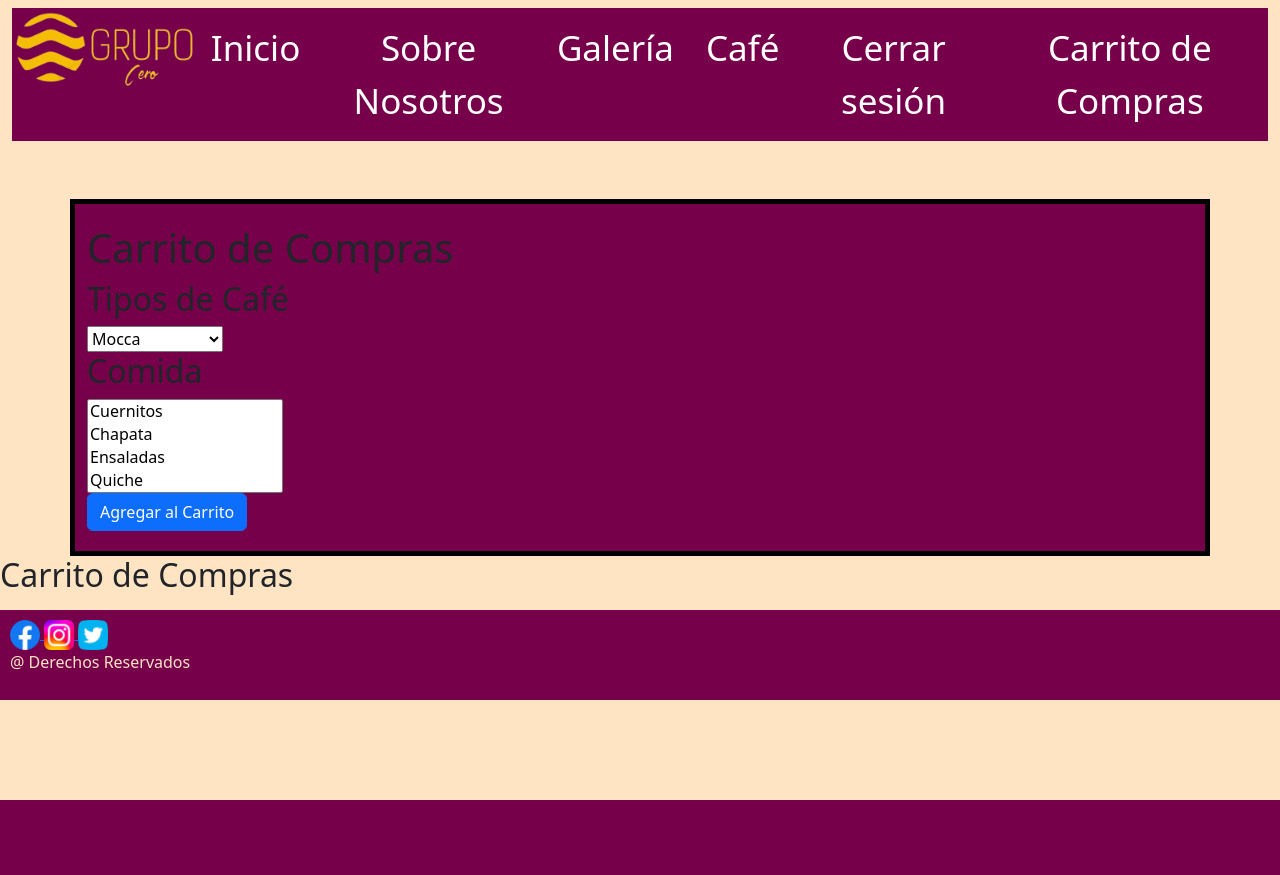
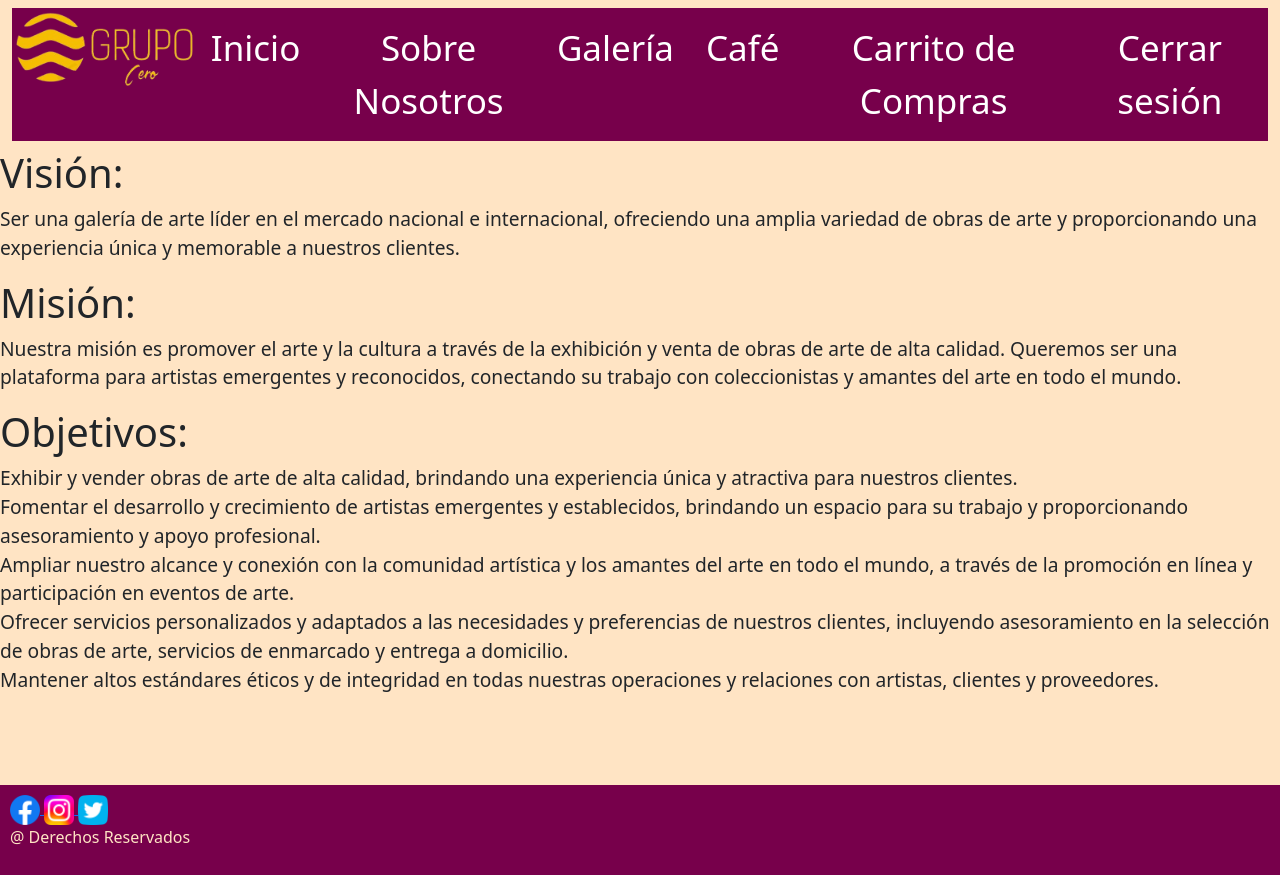
Before and after one commit to JackStar6677/Exp1_Avendano_Rebolledo, a Django app: template cafe/templates/cafe/carrito.html in a window 1280 px wide. Before the commit the page ends 800 px from the top, so only its background shows below. Run offline with Django 4.2, Linux system fonts and the light colour scheme; the template is opened without the code that fills it, so the values that code supplies are empty; parts of the project's set-up code (start-up, migrations or seed data) failed here and were passed over; some libraries are stand-ins or nearby versions.

Commit message:
Update carrito.html

```diff
--- a/cafe/templates/cafe/carrito.html
+++ b/cafe/templates/cafe/carrito.html
@@ -1,15 +1,13 @@
-{% load static %}
-
 <html lang="en">
 <head>
     <meta charset="UTF-8">
     <meta http-equiv="X-UA-Compatible" content="IE=edge">
     <meta name="viewport" content="width=device-width, initial-scale=1.0">
-    <title>Carrito de Compras - Café</title>
-    <link rel="stylesheet" href="{% static 'css/style.css' %}">
-    <link rel="stylesheet" href="{% static 'css/bootstrap.css' %}">
-    <script src="{% static 'js/bootstrap.js' %}"></script>
-    <link rel="icon" href="{% static 'imagenes/icono.png' %}">
+    <title>Grupo Cero</title>
+    <link rel="stylesheet" href="/static/css/style.css">
+    <link rel="stylesheet" href="/static/css/bootstrap.css">
+    <script src="/static/js/bootstrap.js"></script>
+    <link rel="icon" href="/static/imagenes/icono.png">
     <style>
         body {
           background-color: bisque;
@@ -25,165 +23,65 @@
   <div class="collapse navbar-collapse" id="navbarSupportedContent">
     <ul class="navbar-nav me-auto mb-2 mb-lg-0">
       <li>
-            <img src="{% static 'imagenes/logofinal.png' %}" alt="" style="height: 90;">
+        <img src="/static/imagenes/logofinal.png" alt="" style="height: 90;">
       </li>
-          <li class="nav-item">
-            <a class="nav-item active" href="{% url 'index' %}"> Inicio</a>
-          </li>
-          <li class="nav-item">
-            <a class="nav-item active" href="{% url 'pagina2' %}"> Sobre Nosotros</a>
-          </li>
-          <li class="nav-item">
-            <a class="nav-item active" href="{% url 'pagina3' %}" > Galería</a>
-          </li>
+      <LI class="nav-item">
+        <a class="nav-item active" href="/cafe/templates/cafe/index.html"> Inicio </a>
+      </LI>
+      <LI class="nav-item">
+        <a class="nav-item active" href="/cafe/templates/cafe/pagina2.html"> Sobre Nosotros </a>
+      </LI>
+      <LI class="nav-item">
+        <A class="nav-item active" href="/cafe/templates/cafe/pagina3.html" > Galería </A>
+      </LI>
       <li>
-            <a class="nav-item active" href="{% url 'Api' %}">Café</a>
-          </li>
-          <li>
-            <a class="nav-item active" href="{% url 'login' %}">Cerrar sesión</a>
+        <a class="nav-item active" href="/cafe/templates/cafe/Api.html"> Café </a>
       </li>
       <li>
         <a class="nav-item active" href="{%url 'carrito' %}">Carrito de Compras</a>
+      </li>
+      <li>
+        <a class="nav-item active" href="/cafe/templates/cafe/login.html"> Cerrar sesión </a>
       </li>
     </ul>
   </div>
 </div>
 </nav>
+    <div style="margin-bottom: 90;">
+        <h1>Visión:</h1>
+        <p style="font-size: larger;">
+            Ser una galería de arte líder en el mercado nacional e internacional, ofreciendo una amplia variedad de obras de arte y proporcionando una experiencia única y memorable a nuestros clientes.
+        </p>
+        <h1>Misión:</h1>
+        <p style="font-size: larger;">
+            Nuestra misión es promover el arte y la cultura a través de la exhibición y venta de obras de arte de alta calidad. Queremos ser una plataforma para artistas emergentes y reconocidos, conectando su trabajo con coleccionistas y amantes del arte en todo el mundo.
+        </p>
+        <h1>Objetivos:</h1>
+        <p style="font-size: larger;">
+            Exhibir y vender obras de arte de alta calidad, brindando una experiencia única y atractiva para nuestros clientes. <br>
 
-  <div class="container">
-    <h1>Carrito de Compras</h1>
-    <div class="cafe-options">
-      <h2>Tipos de Café</h2>
-      <select name="cafe" id="cafe">
-        <option value="Mocca">Mocca</option>
-        <option value="Irish">Irish</option>
-        <option value="Latte">Latte</option>
-        <option value="Expresso">Expresso</option>
-        <option value="Americano">Americano</option>
-        <option value="Cappuccino">Cappuccino</option>
-        <option value="Bombon">Bombon</option>
-        <option value="Café con Leche">Café con Leche</option>
-        <option value="Frappe">Frappe</option>
-        <option value="Azteca">Azteca</option>
-      </select>
+Fomentar el desarrollo y crecimiento de artistas emergentes y establecidos, brindando un espacio para su trabajo y proporcionando asesoramiento y apoyo profesional. <br>
+
+Ampliar nuestro alcance y conexión con la comunidad artística y los amantes del arte en todo el mundo, a través de la promoción en línea y participación en eventos de arte. <br>
+
+Ofrecer servicios personalizados y adaptados a las necesidades y preferencias de nuestros clientes, incluyendo asesoramiento en la selección de obras de arte, servicios de enmarcado y entrega a domicilio. <br>
+
+Mantener altos estándares éticos y de integridad en todas nuestras operaciones y relaciones con artistas, clientes y proveedores.
+        </p>
     </div>
-    <div class="comida-options">
-      <h2>Comida</h2>
-      <select name="comida" id="comida" multiple>
-        <option value="Cuernitos">Cuernitos</option>
-        <option value="Chapata">Chapata</option>
-        <option value="Ensaladas">Ensaladas</option>
-        <option value="Quiche">Quiche</option>
-        <option value="Focaccia de pollo">Focaccia de pollo</option>
-        <option value="Molletes">Molletes</option>
-        <option value="Baguette">Baguette</option>
-        <option value="Cursos de snacks salados">Cursos de snacks salados</option>
-      </select>
-    </div>
-    <button class="btn btn-primary" type="button" onclick="agregarAlCarrito()">Agregar al Carrito</button>
-  </div>
-
-  <div id="carrito" class="carrito">
-    <h2>Carrito de Compras</h2>
-    <ul id="items-carrito"></ul>
-  </div>
-
-
-  <div id="modal" class="modal">
-    <div class="modal-content">
-      <span class="close">&times;</span>
-      <h2>Total del Carrito</h2>
-      <p id="total"></p>
-      <button class="btn btn-primary" onclick="realizarPago()">Pagar</button>
-    </div>
-  </div>
-
-  <script>
-    function agregarAlCarrito() {
-      var tipoCafe = document.getElementById("cafe").value;
-      var comidas = document.getElementById("comida").selectedOptions;
-
-      if (comidas.length === 0) {
-        alert("Por favor, seleccione al menos una comida");
-        return;
-      }
-
-      var carrito = document.getElementById("items-carrito");
-
-      var listaComidas = "";
-      for (var i = 0; i < comidas.length; i++) {
-        listaComidas += comidas[i].value + "<br>";
-      }
-
-      var itemCarrito = document.createElement("li");
-      itemCarrito.innerHTML =
-        "<strong>Tipo de Café:</strong> " +
-        tipoCafe +
-        "<br><strong>Comidas:</strong> " +
-        listaComidas;
-
-      var deleteButton = document.createElement("button");
-      deleteButton.innerHTML = "Eliminar";
-      deleteButton.className = "btn btn-danger";
-      deleteButton.onclick = function () {
-        carrito.removeChild(itemCarrito);
-        calcularTotal();
-      };
-
-      itemCarrito.appendChild(deleteButton);
-      carrito.appendChild(itemCarrito);
-
-      calcularTotal();
-    }
-
-    function calcularTotal() {
-      var items = document.querySelectorAll("#items-carrito li");
-
-      var total = 0;
-      for (var i = 0; i < items.length; i++) {
-        total += 10; // Precio ficticio de cada ítem
-      }
-
-      document.getElementById("total").innerHTML = "Total: $" + total.toFixed(2);
-      mostrarModal();
-    }
-
-    function mostrarModal() {
-      var modal = document.getElementById("modal");
-      var closeButton = document.getElementsByClassName("close")[0];
-
-      modal.style.display = "block";
-
-      closeButton.onclick = function () {
-        modal.style.display = "none";
-      };
-
-      window.onclick = function (event) {
-        if (event.target == modal) {
-          modal.style.display = "none";
-        }
-      };
-    }
-
-    function realizarPago() {
-      alert("Funcionalidad de pago no implementada");
-    }
-  </script>
-
-
               <nav>
                 <ul style="padding: 10;">
             <footer>
               <div>
                       <div>
                         <a href="https://www.facebook.com">
-              <img style="width: 30px;" src="{% static 'imagenes/Facebook_Logo_(2019).png' %}" alt="Facebook">
+                          <img style="width: 30px;" src="/static/imagenes/Facebook_Logo_(2019).png" alt="Facebook">
                         </a>
                         <a href="https://www.instagram.com">
-                <img style="width: 30px;" src="{% static 'imagenes/Instagram_logo_2022.svg.png' %}" alt="Instagram">
+                          <img style="width: 30px;" src="/static/imagenes/Instagram_logo_2022.svg.png" alt="Instagram">
                         </a>
                         <a href="https://www.twitter.com">
-              <img style="width: 30px;" src="{% static 'imagenes/3938028.png' %}" alt="Twitter">
+                          <img style="width: 30px;" src="/static/imagenes/3938028.png" alt="Twitter">
                         </a>
                       </div>
               </footer>
@@ -193,5 +91,6 @@
                 </div>
                 </ul>
                 </nav>
+
 </body>
 </html>
```
Lines whose indentation alone changed are shown as unchanged.
